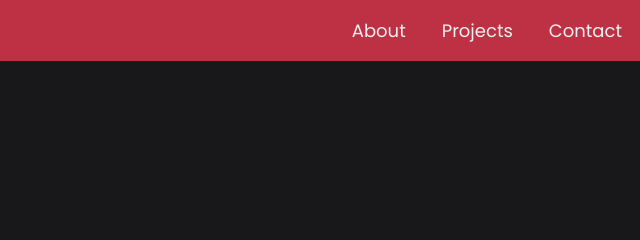
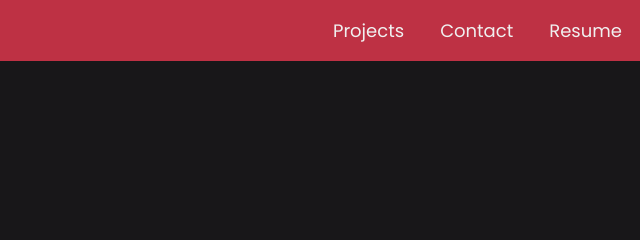
Before and after one commit to sohanur-rahman0/PersonalWebsite, a website: page index.html in a window 1280 px wide. Shown: the top 240 px of the page, 640-1280 px from the left. Drawn offline with Linux system fonts and the light colour scheme.

Commit message:
added resume link

```diff
--- a/index.html
+++ b/index.html
@@ -19,9 +19,9 @@
     <nav id="navbar" class="nav">
         <img src="images/logo1.png" alt="" class="nav__logo">
         <ul class="nav__list">
-            <li class="nav__item"><a href="#about" class="nav__link">About</a></li>
             <li class="nav__item"><a href="#projects" class="nav__link">Projects</a></li>
             <li class="nav__item"><a href="#contact" class="nav__link">Contact</a></li>
+            <li class="nav__item"><a href="images/Resume.pdf" class="nav__link">Resume</a></li>
         </ul>
     </nav>
 
```
Also changed, not shown: 1 other file.
